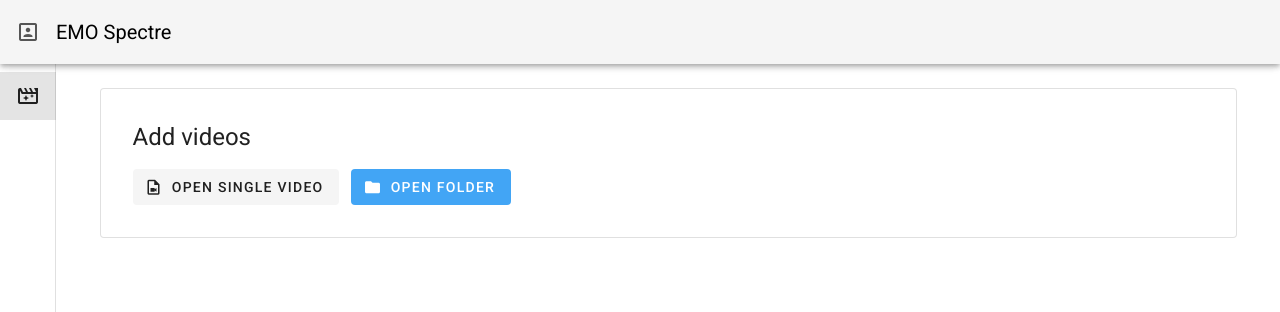
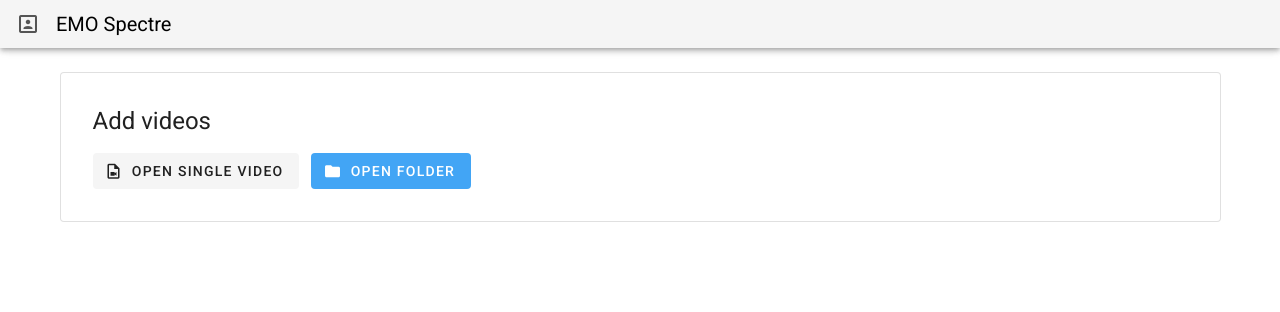
Before and after one commit to NLeSC/nuxt-apollo-hasura, a Nuxt app: page / in a window 1280 px wide. Shown: the top 312 px of the page. Built offline with nearby package versions, Linux system fonts and the light colour scheme.

Commit message:
removed the navigation drawer & made containers fluid

```diff
--- a/layouts/default.vue
+++ b/layouts/default.vue
@@ -1,6 +1,6 @@
 <template>
   <v-app>
-    <v-app-bar clipped-left fixed app>
+    <v-app-bar clipped-left fixed app dense>
       <nuxt-link to="/" style="text-decoration: none; color: initial">
         <div class="d-flex">
           <v-icon color="#555">mdi-account-box-outline</v-icon>
@@ -9,21 +9,8 @@
       </nuxt-link>
       <v-spacer />
     </v-app-bar>
-    <v-navigation-drawer mini-variant fixed clipped permanent app>
-      <v-list>
-        <v-list-item v-for="(item, i) in items" :key="i" :to="item.to" router exact>
-          <v-list-item-action>
-            <v-icon>{{ item.icon }}</v-icon>
-          </v-list-item-action>
-          <v-list-item-content>
-            <v-list-item-title v-text="item.title" />
-          </v-list-item-content>
-        </v-list-item>
-      </v-list>
-    </v-navigation-drawer>
-
     <v-content>
-      <v-container>
+      <v-container fluid>
         <nuxt />
       </v-container>
     </v-content>
```
